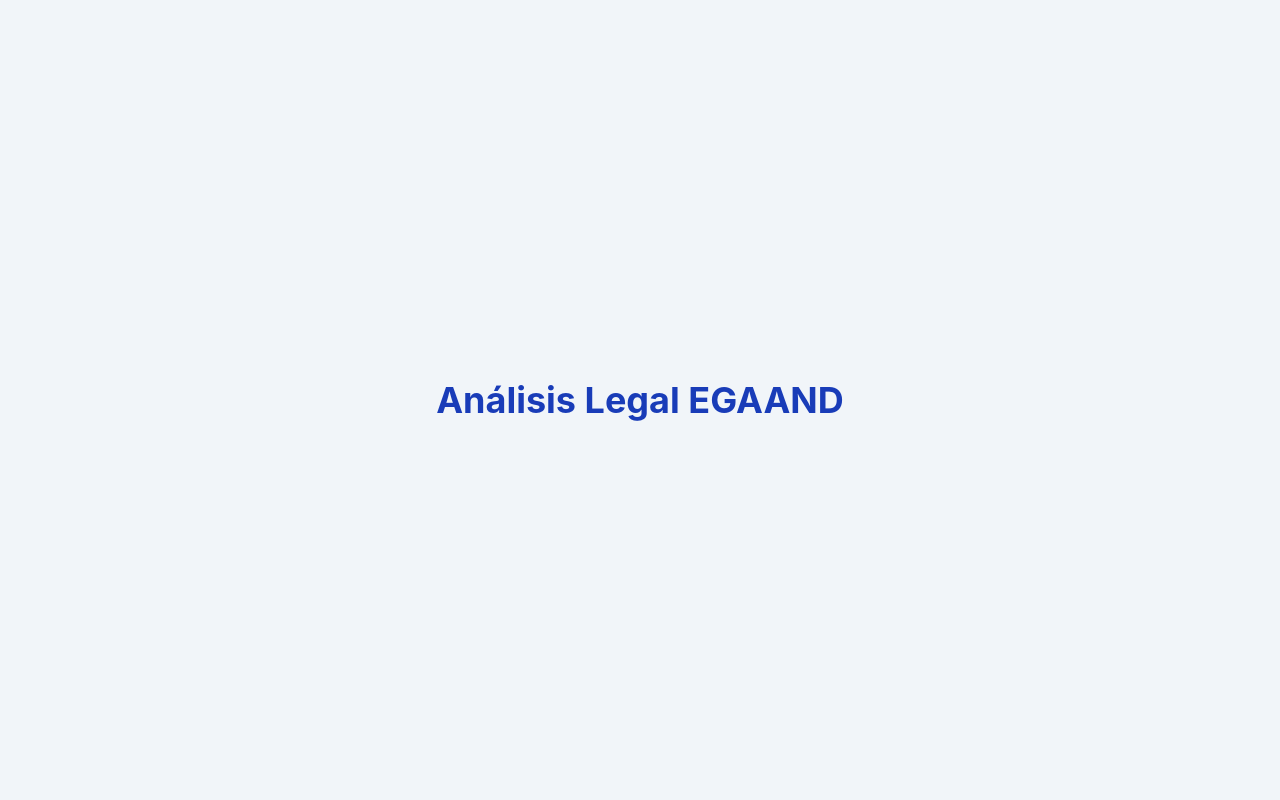
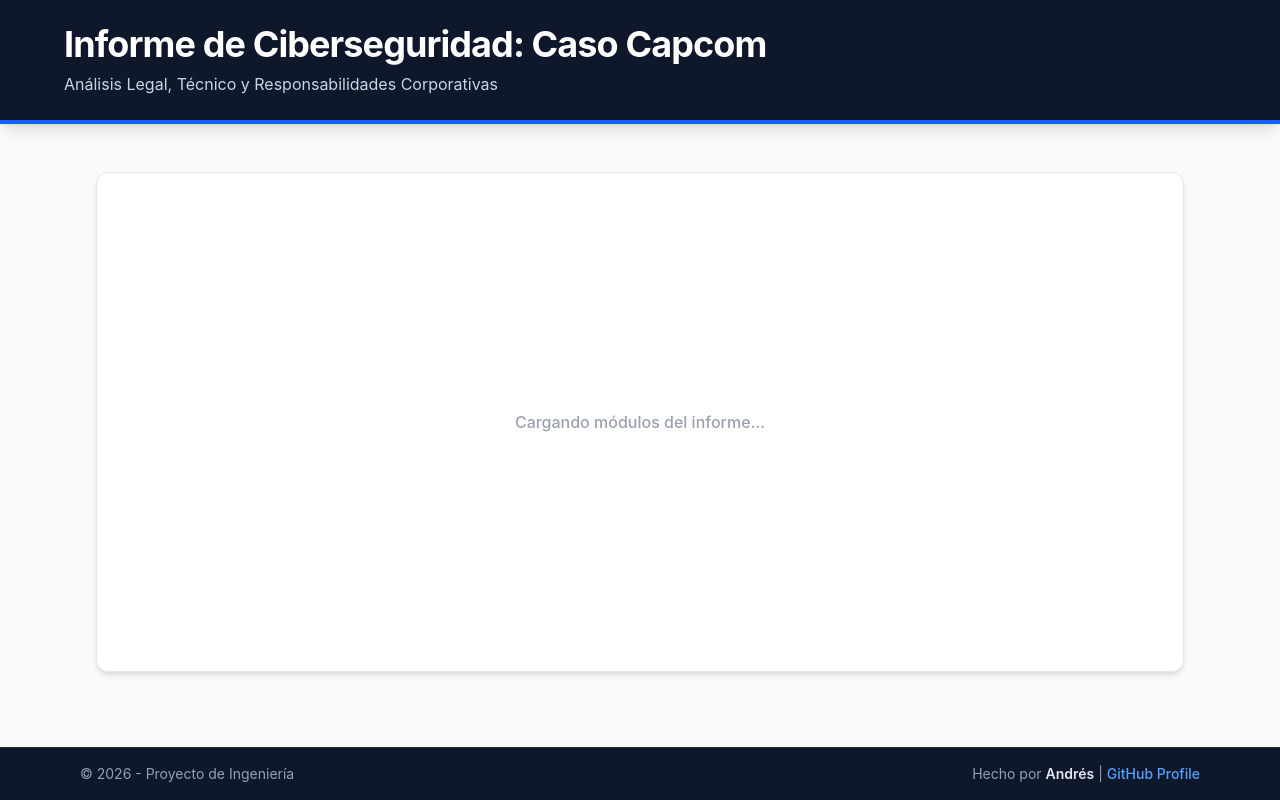
Before and after one commit to andresasd952-design/informe_egaand, a React (Vite) app: page / in a window 1280 px wide. Built offline with nearby package versions, Linux system fonts and the light colour scheme.

Commit message:
Crea estructura base de la interfaz web con header y footer de creditos

```diff
--- a/src/App.jsx
+++ b/src/App.jsx
@@ -2,10 +2,45 @@
 
 function App() {
   return (
-    <div className="min-h-screen bg-slate-100 flex items-center justify-center">
-      <h1 className="text-4xl font-bold text-blue-800">
-        Análisis Legal EGAAND
-      </h1>
+    <div className="flex flex-col min-h-screen bg-gray-50 text-gray-800 font-sans">
+      {/* Encabezado Principal */}
+      <header className="bg-slate-900 text-white p-6 shadow-lg border-b-4 border-blue-600">
+        <div className="max-w-6xl mx-auto">
+          <h1 className="text-3xl md:text-4xl font-bold tracking-tight">
+            Informe de Ciberseguridad: Caso Capcom
+          </h1>
+          <p className="text-slate-300 mt-2 text-sm md:text-base">
+            Análisis Legal, Técnico y Responsabilidades Corporativas
+          </p>
+        </div>
+      </header>
+
+      {/* Contenedor Principal */}
+      <main className="flex-grow max-w-6xl mx-auto p-4 md:p-8 mt-4 w-full">
+        <div className="bg-white rounded-xl shadow-md p-6 min-h-[500px] border border-gray-200 flex items-center justify-center">
+          <p className="text-gray-400 font-medium">
+            Cargando módulos del informe...
+          </p>
+        </div>
+      </main>
+
+      {/* Pie de Página */}
+      <footer className="bg-slate-900 text-slate-400 py-4 border-t border-slate-800 text-center text-sm">
+        <div className="max-w-6xl mx-auto px-4 flex flex-col sm:flex-row justify-between items-center gap-2">
+          <p>&copy; 2026 - Proyecto de Ingeniería</p>
+          <p>
+            Hecho por <span className="font-semibold text-slate-200">Andrés</span> |{' '}
+            <a
+              href="https://github.com/andresasd952-design"
+              target="_blank"
+              rel="noopener noreferrer"
+              className="text-blue-400 hover:underline font-medium"
+            >
+              GitHub Profile
+            </a>
+          </p>
+        </div>
+      </footer>
     </div>
   );
 }
```
